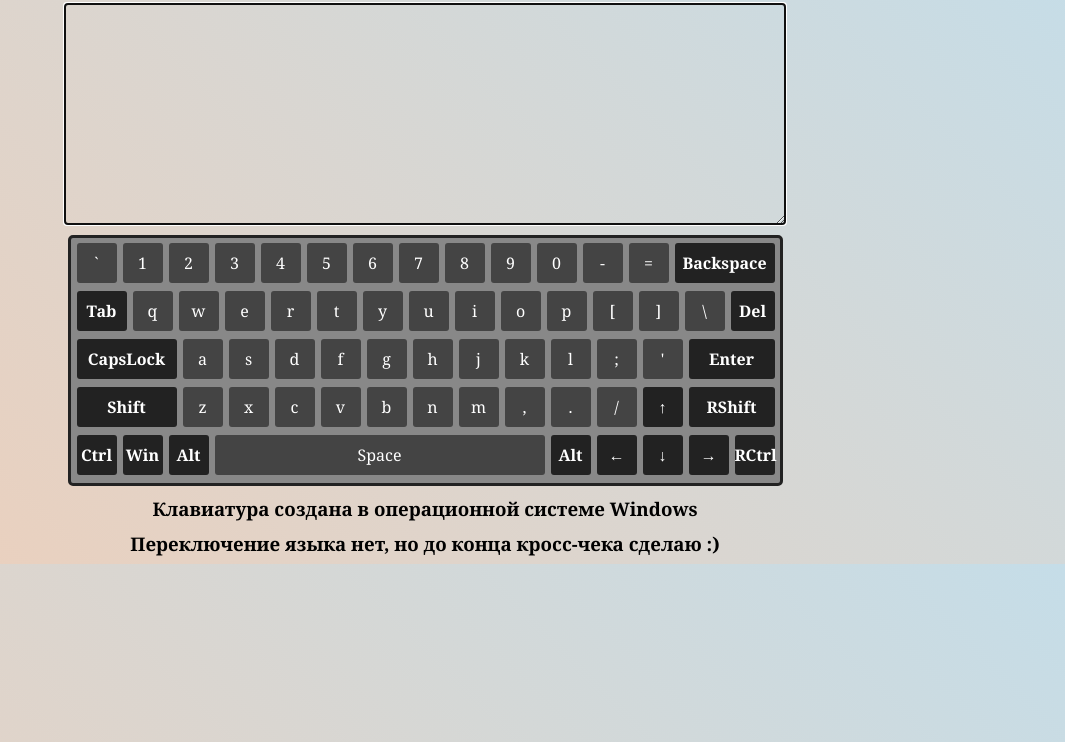
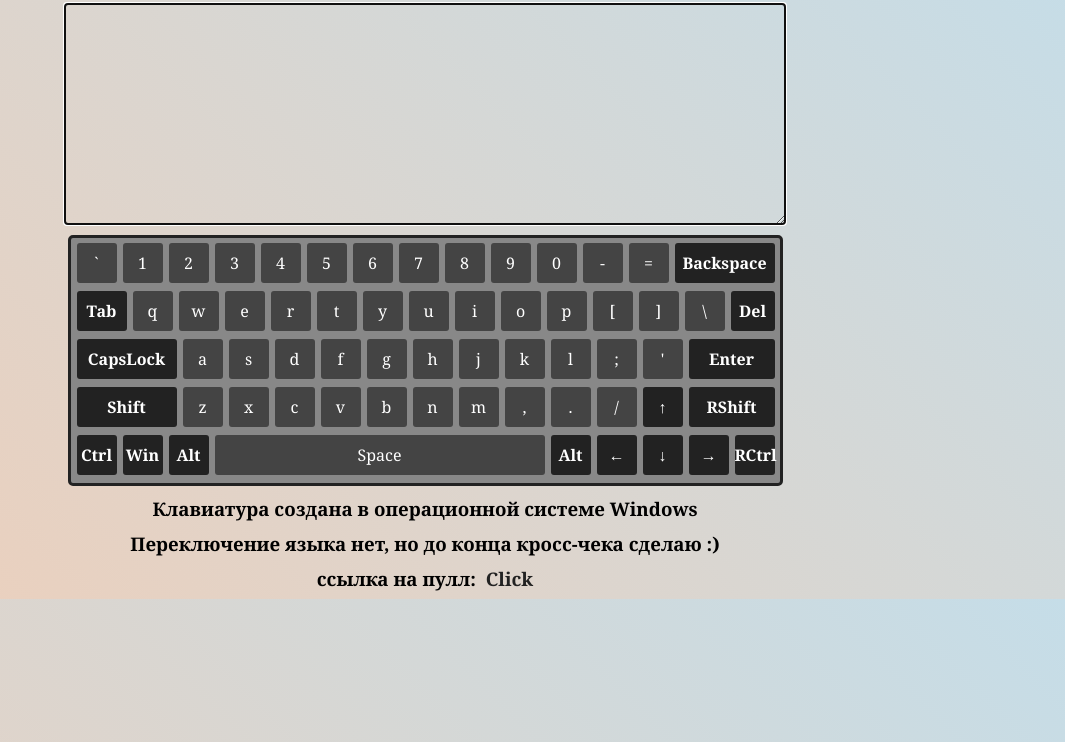
Before and after one commit to DmitryKremenetsky/virtual-keyboard-v2, a website: page index.html in a window 1280 px wide. Shown: the part 58-800 px from the top of the page, without its empty margins (215-1280 px from the left). Drawn offline with Linux system fonts and the light colour scheme.

Commit message:
feat: add pull req link

```diff
--- a/css/index.css
+++ b/css/index.css
@@ -20,6 +20,20 @@ body {
   margin: 0 auto;
   padding-top: 10px;
   text-align: center;
+}
+
+.pull-description {
+  margin: 0 auto;
+  padding-top: 10px;
+  align-items: center;
+  display: flex;
+  justify-content: center;
+}
+
+.pull-link {
+  margin-left: 10px;
+  text-decoration: none;
+  color: #222222;
 }
 
 .text-area {
--- a/js/index.js
+++ b/js/index.js
@@ -25,6 +25,11 @@ const footerDescriptionMassage = document.createElement('h3');
 footerDescriptionMassage.classList.add('footer-description');
 footerDescriptionMassage.innerHTML = 'Переключение языка нет, но до конца кросс-чека сделаю :)';
 document.body.appendChild(footerDescriptionMassage);
+
+const MyPullRequest = document.createElement('h3');
+MyPullRequest.classList.add('pull-description');
+MyPullRequest.innerHTML = 'ссылка на пулл: <a class="pull-link" href="https://github.com/DmitryKremenetsky/virtual-keyboard-v2/pull/1"> Click </a>';
+document.body.appendChild(MyPullRequest);
 
 const row1 = document.createElement('div');
 row1.classList.add('rows');
```
